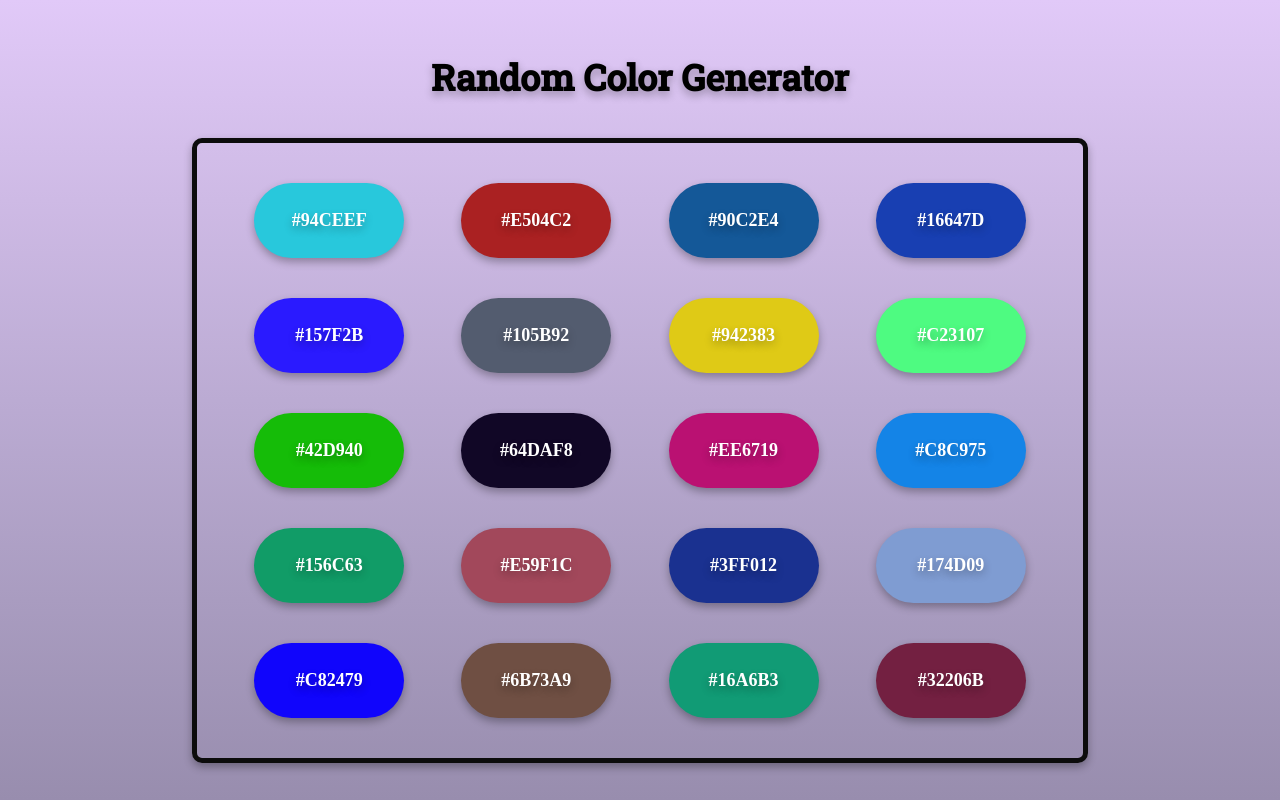
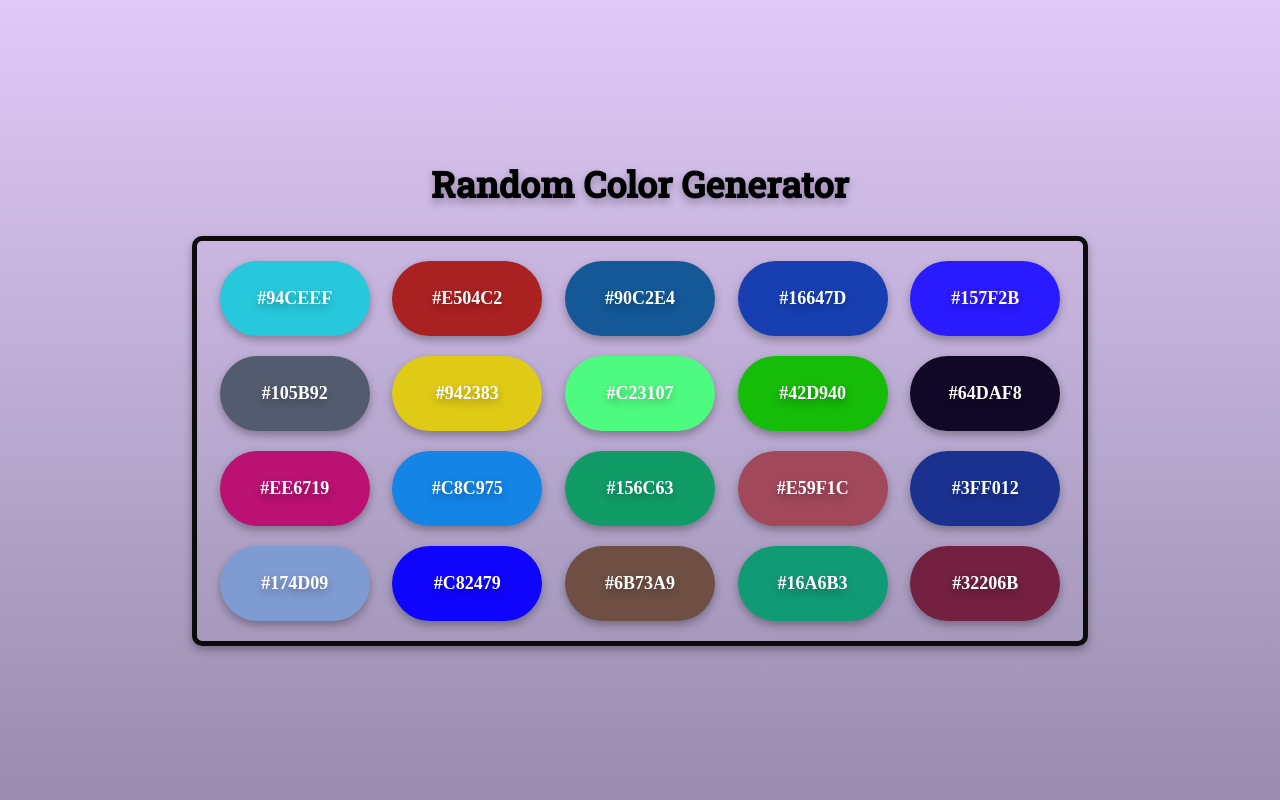
Before and after one commit to Mateus-A-Carvalho/random-color-generator, a plain HTML site: page index.html in a window 1280 px wide. Drawn offline with Linux system fonts and the light colour scheme; a web font is replaced by a local one.

Commit message:
I think that it's done

```diff
--- a/assets/styles/styles.css
+++ b/assets/styles/styles.css
@@ -25,21 +25,20 @@
 html {
   height: 100vh;
   font-size: 62.5%;
-
 }
 
 body {
-  height: 100vh;
+  height: 100%;
   display: flex;
   justify-content: center;
   align-items: center;
-  flex-flow: column nowrap;
+  flex-direction: column;
   font-size: 1.8rem;
   background-image: var(--body-bg);
 }
 
 .main-heading {
-  margin: 3rem auto;
+  margin: 2rem auto;
   font-family: 'Roboto Slab', serif;
   text-shadow: var(--shadow);
 }
@@ -48,7 +47,7 @@ body {
   width: 70%;
   height: auto;
   margin: 1rem auto;
-  padding: 2rem;
+  padding: 1rem;
   display: flex;
   justify-content: space-evenly;
   align-items: center;
@@ -65,7 +64,7 @@ div.color-container {
   align-items: center;
   width: 15rem;
   height: 7.5rem;
-  margin: 2rem;
+  margin: 1rem;
   padding: 2.5rem;
   border: none;
   border-radius: 9999rem;
```
